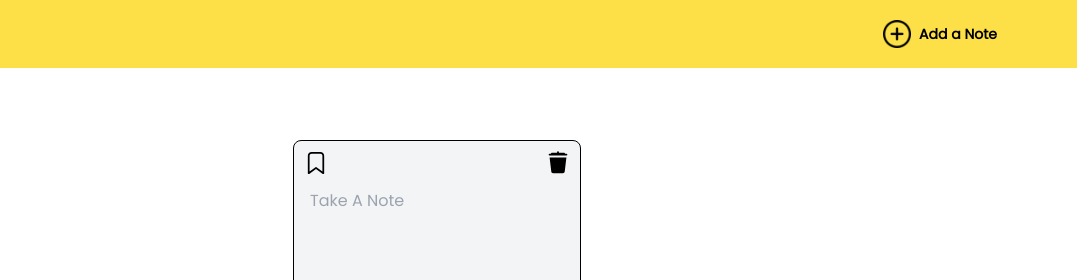
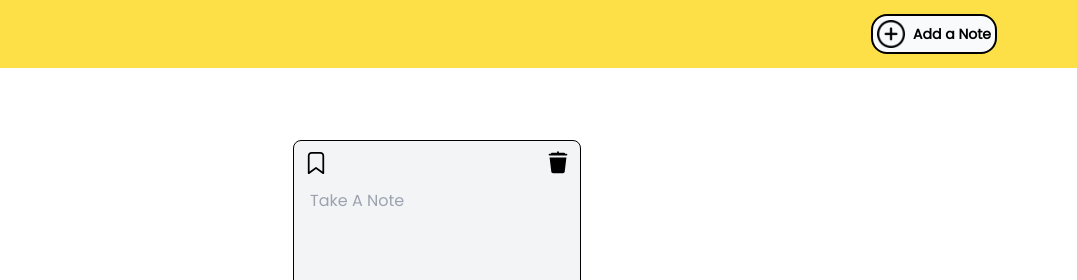
Before and after one commit to VanshajV/notesapp, a website built with Vite: page index.html in a window 1280 px wide. Shown: the top 280 px of the page, 203-1280 px from the left. Built offline with nearby package versions, Linux system fonts and the light colour scheme.

Commit message:
Add files via upload

```diff
--- a/index.html
+++ b/index.html
@@ -4,8 +4,8 @@
     <meta charset="UTF-8">
     <meta name="viewport" content="width=device-width, initial-scale=1.0">
     <title>Notes App</title>
+    <link rel="stylesheet" href="style.css">
     <link rel="icon" type="image/x-icon" href="https://img.icons8.com/3d-fluency/94/note.png">
-    <link rel="stylesheet" href="style.css">
     </head>
 <body class="">
     <nav class="bg-yellow-300 ">
@@ -26,8 +26,8 @@
 
 
             <!-- secondary nav -->
-            <div class="flex items-center space-x-2">
-                <button id="addBtn"> <img src="add.png" class="w-7 " alt=""></button>
+            <div id="addBtn" class=" cursor-pointer bg-gray-50 flex items-center space-x-2 border-2 p-1  border-black rounded-2xl">
+                <button > <img src="add.png" class="w-7 " alt=""></button>
                 <span class="font-bold text-sm">Add a Note</span>
 
 
```
